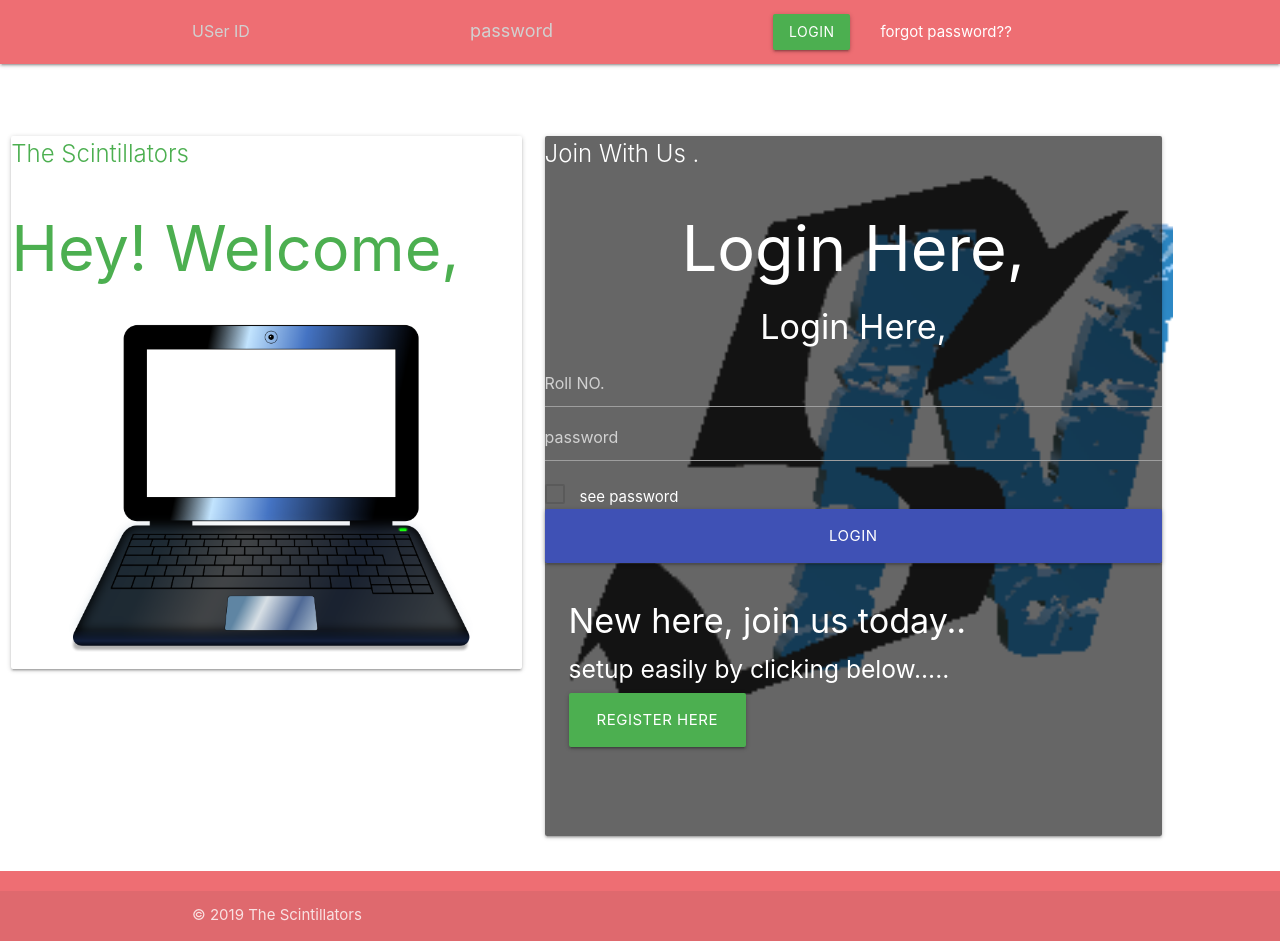
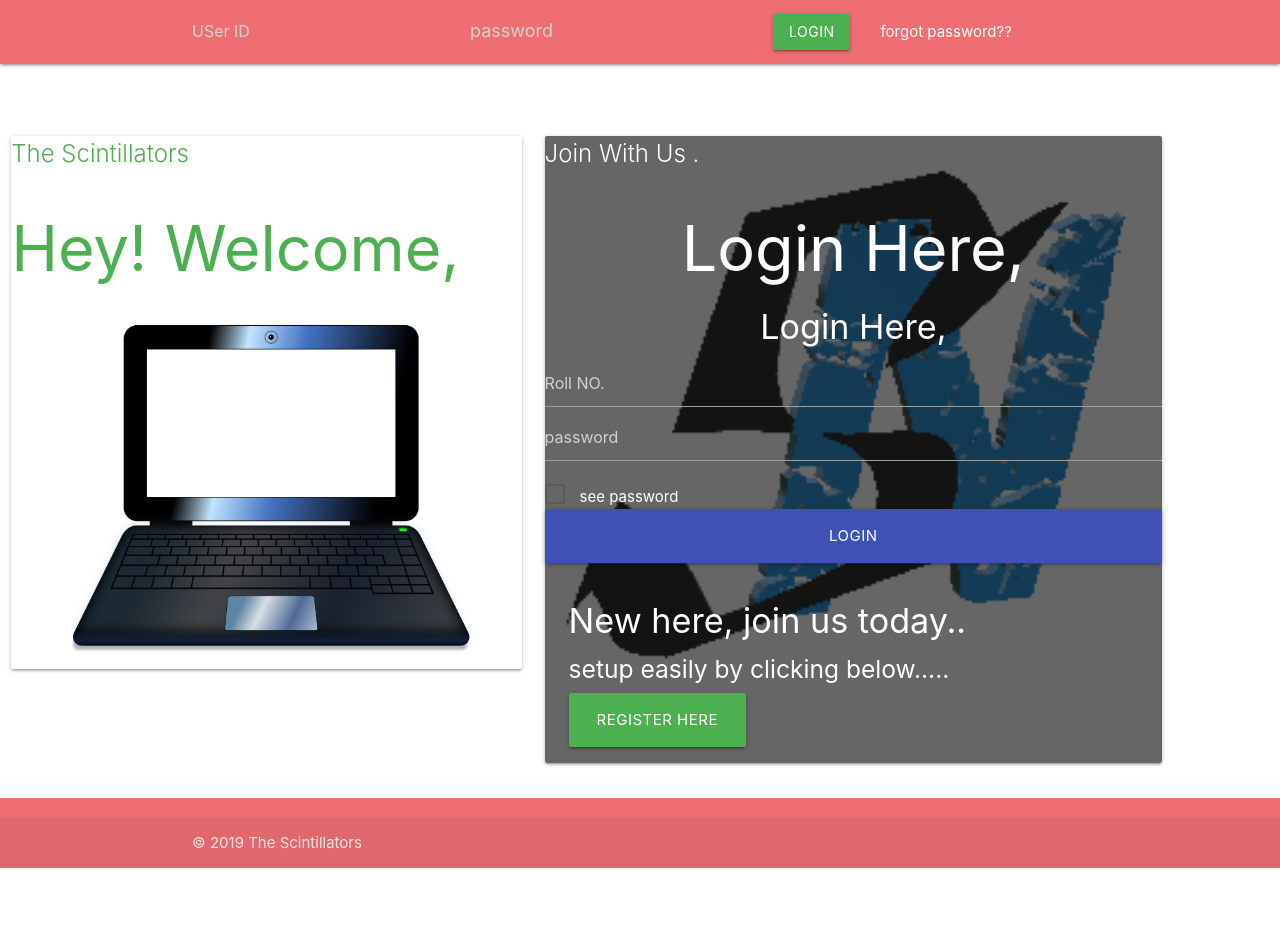
Before and after one commit to Sakr-vhatrai/saker, a plain HTML site: page index.html in a window 1280 px wide. After the commit the page ends 868 px from the top, so only its background shows below. Drawn offline with nearby package versions, Linux system fonts and the light colour scheme.

Commit message:
Add files via upload

```diff
--- a/index.html
+++ b/index.html
@@ -16,7 +16,7 @@
  		}
  		.trans{
  			background: rgba(0,0,0,.6);
- 			height: 700px;
+
  		}
 
 
```
